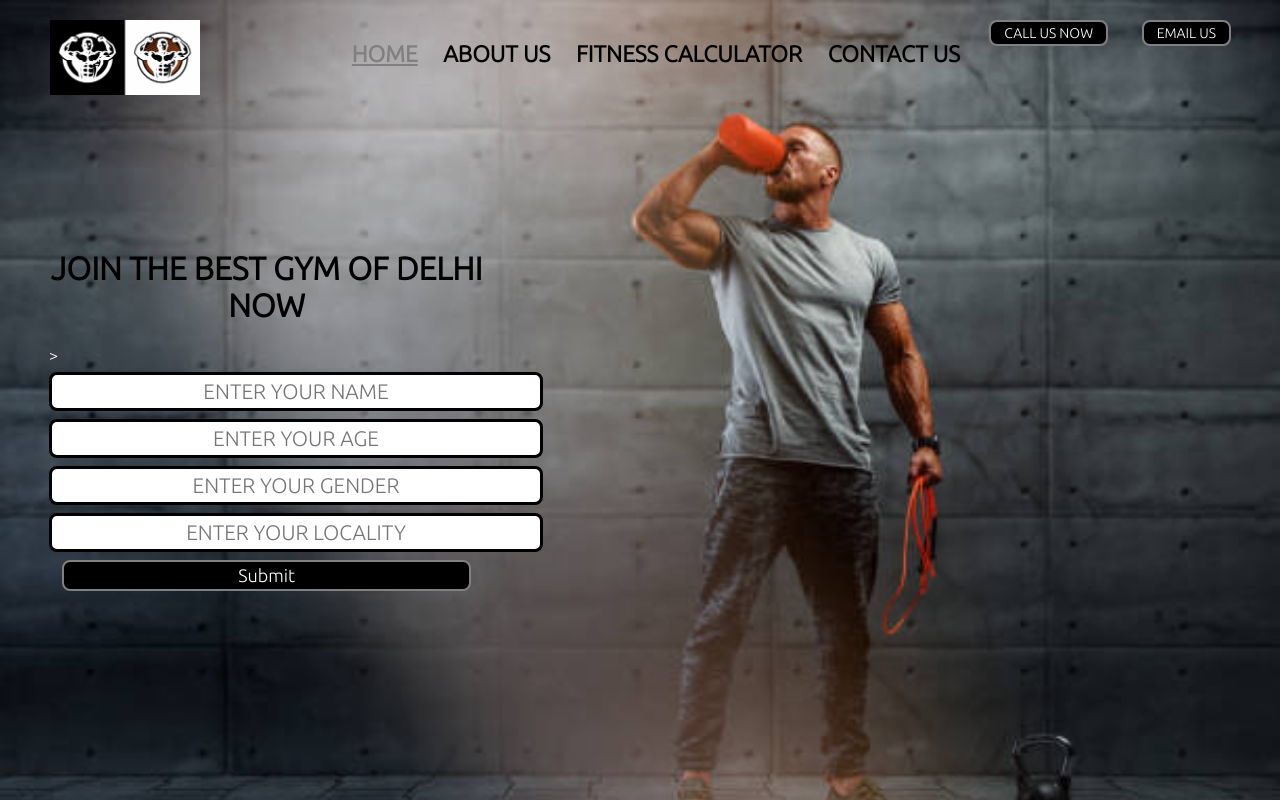
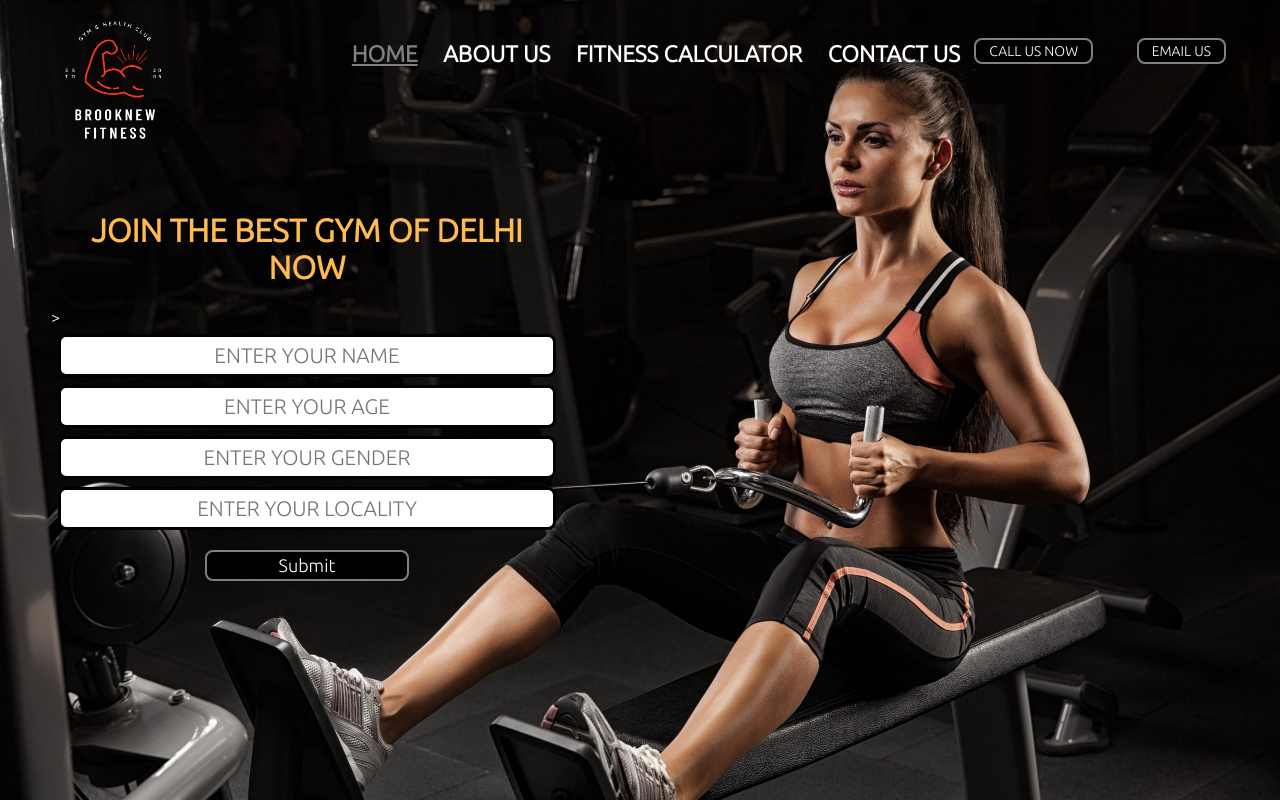
Before and after one commit to picturepatch07/Fitness, a plain HTML site: page index.html in a window 1280 px wide. Drawn offline with Linux system fonts and the light colour scheme; a web font is replaced by a local one.

Commit message:
Change Padding and Color

```diff
--- a/CSS/style.css
+++ b/CSS/style.css
@@ -6,21 +6,21 @@ body {
     color: white;
     margin: 0px;
     padding: 0px;
-    background-image: url(../images/bg4.jpg);
+    background-image: url(../images/bg6.jpeg);
     background-repeat: no-repeat;
     background-size: cover;
 
 }
-.left{
+.logo{
     display: inline-block;
     /* border: 2px solid red; */
     position: absolute;
     left: 50px;
     top: 20px;
 }
-.left img{
-    width: 150px;
-    filter: invert(100%);
+.logo img{
+    width: 130px;
+
 }
 .right{
     position: absolute;
@@ -44,7 +44,7 @@ body {
     display: inline-block;
 }
 .navbar li a{
-    color: black;
+    color: white;
     font-weight: bold;
     font-size: larger;
     text-decoration: none;
@@ -60,7 +60,7 @@ body {
     font-family: 'Merriweather', serif;
     font-family: 'Ubuntu', sans-serif;
     cursor: pointer;
-    margin: 0px 15px;
+    margin: 18px 20px;
     background-color: black;
     color: white;
     padding: 3px 13px;
@@ -73,11 +73,12 @@ body {
 }
 .container{
     /* border: 2px solid green; */
-    margin: 66px 3px;
-    padding: 80px 46px;
-    width: 34%;
+    margin: 69px 4px;
+    padding: 39px 47px;
+    width: 40%;
     border-radius: 21px;
 }
+
 .form-group input{
     font-family: 'Baloo Bhai 2', cursive;
     font-family: 'Luxurious Roman', cursive;
@@ -86,15 +87,16 @@ body {
     text-align: center;
     display: block;
     width: 480px;
-    padding: 4px;
+    padding: 6px;
     border: 3px solid black;
     margin: 8px auto;
     font-size: 21px;
     border-radius: 8px;
+    /* box-shadow: 4px -3px 10px 4px #db0909; */
 }
 .container h1{
     text-align: center;
-    color: black;
+    color: rgb(255, 186, 82);
 }
 .container .btn{
     font-family: 'Baloo Bhai 2', cursive;
@@ -103,6 +105,7 @@ body {
     font-family: 'Ubuntu', sans-serif;
     font-size: large;
     display: block;
-    width: 94%;
+    width: 40%;
     margin: auto;
+    margin-top: 20px;
 }
--- a/index.html
+++ b/index.html
@@ -13,27 +13,12 @@
 <link
     href="https://fonts.googleapis.com/css2?family=Baloo+Bhai+2:wght@400;500&family=Luxurious+Roman&family=Merriweather:wght@300&family=Ubuntu:wght@300&display=swap"
     rel="stylesheet">
-<style>
-    /* body {
-        font-family: 'Baloo Bhai 2', cursive;
-        font-family: 'Luxurious Roman', cursive;
-        font-family: 'Merriweather', serif;
-        font-family: 'Ubuntu', sans-serif;
-        color: white;
-        margin: 0px;
-        padding: 0px;
-        background: url('IMG/bg4.jpg');
-        background-repeat: no-repeat;
-        background-size: cover;
-
-    } */
-</style>
 
 <body>
     <header class="header">
         <!-- left box for logo -->
-        <div class="left">
-            <img src="images/logo1.jpg" alt="">
+        <div class="logo">
+            <img src="images/logo3.png" alt="">
         </div>
         <!-- mid box for navbar -->
         <div class="mid">
```
Also changed, not shown: images/bg6.jpeg (added), images/logo3.png (added).
